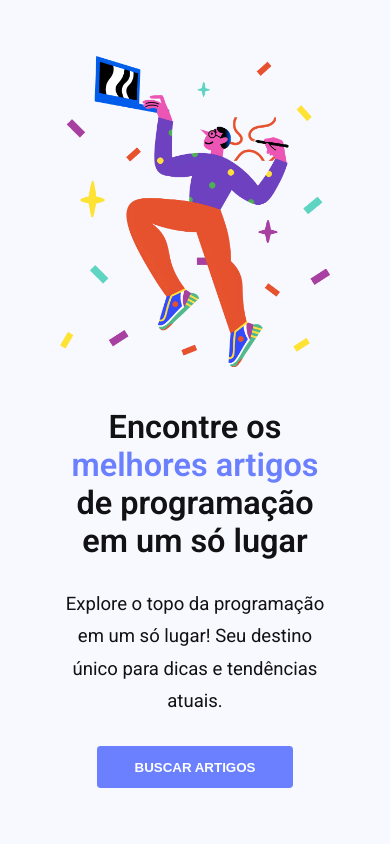
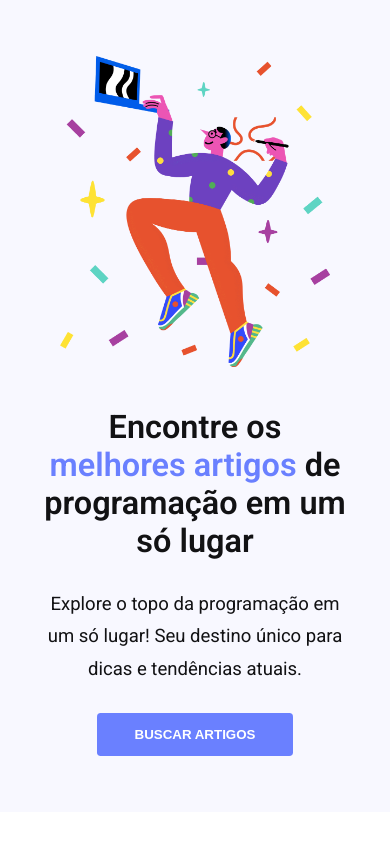
Before and after one commit to EduardoFelipe0231/Website-TechBlogForm, a plain HTML site: page index.html in a window 390 px wide. Shown: the top 844 px of the page. Drawn offline with nearby package versions, Linux system fonts and the light colour scheme.

Commit message:
update padding

```diff
--- a/assets/style/main.css
+++ b/assets/style/main.css
@@ -369,7 +369,7 @@ textarea.errorInput {
     }
 
     .container {
-        padding: 1rem 5rem;
+        padding: 1rem 3rem;
     }
 
     .main_left {
```
